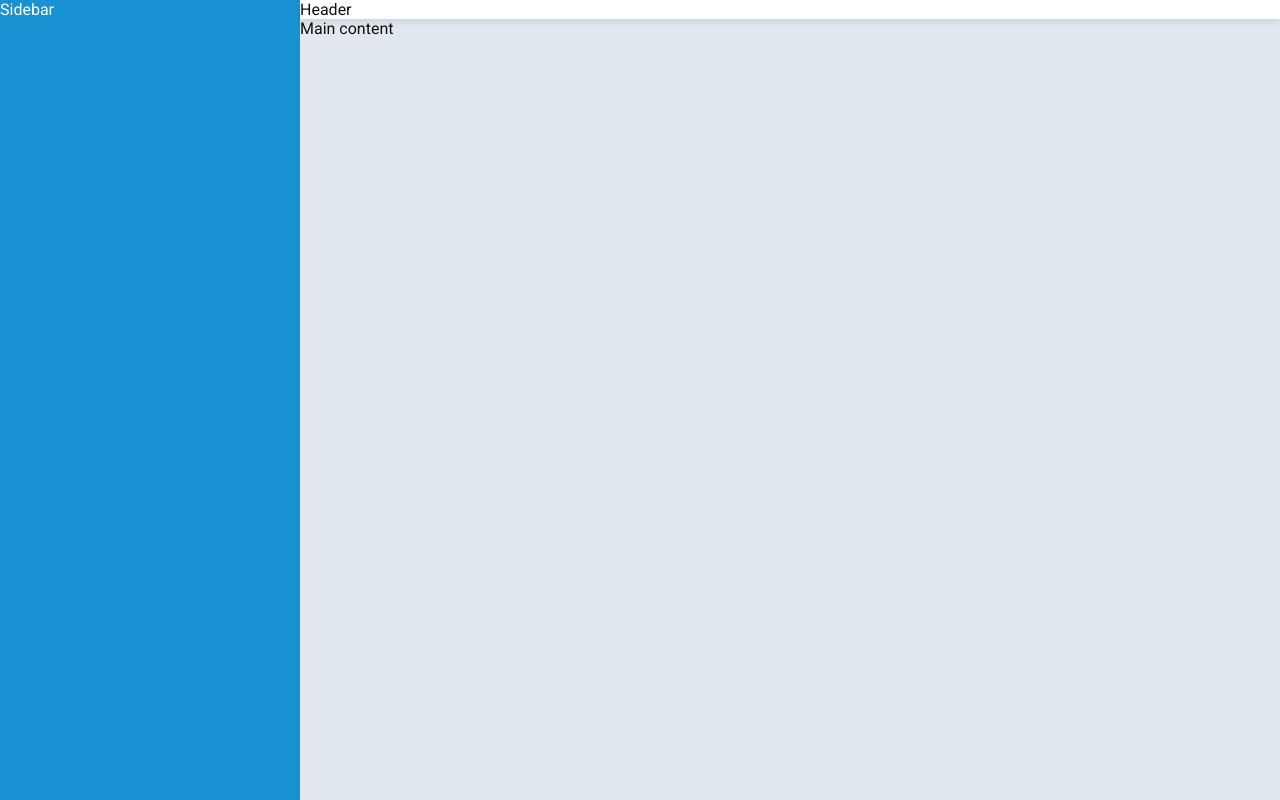
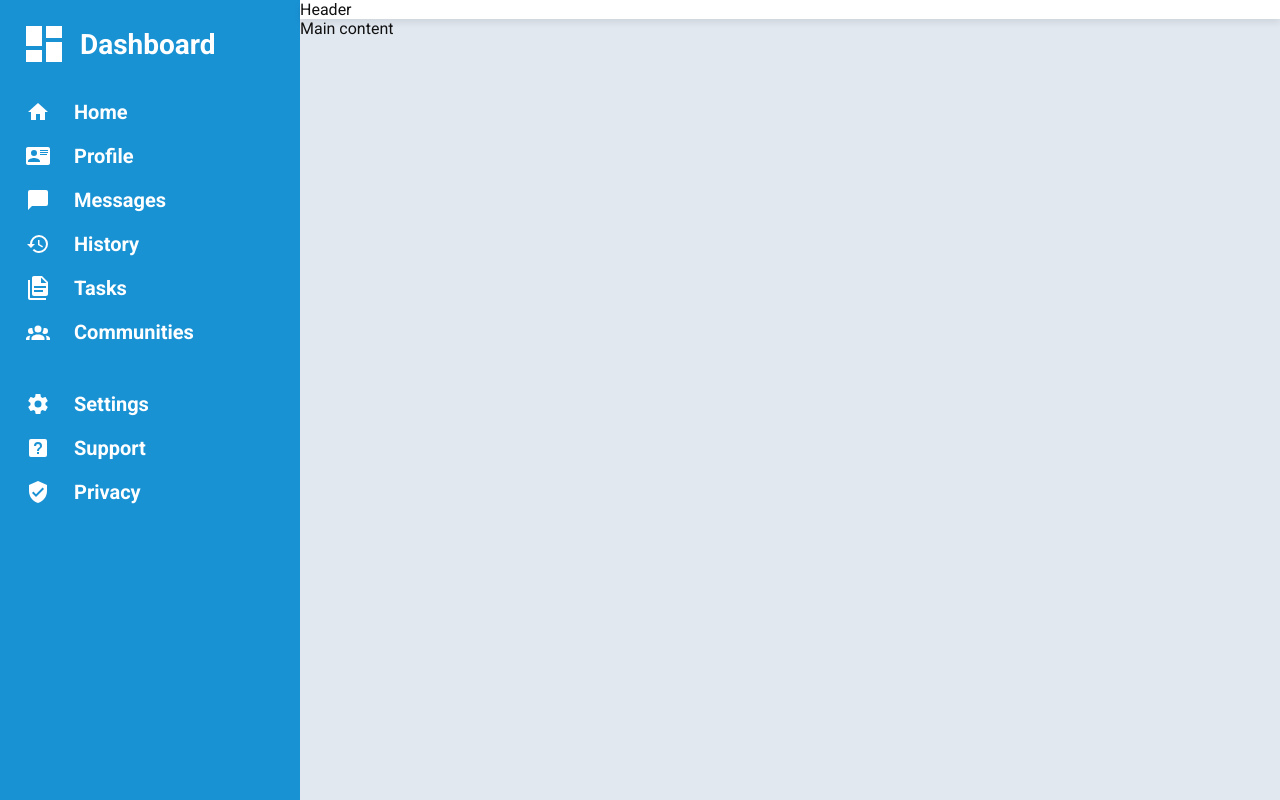
Before and after one commit to motazhoda17/odin-admin-dashboard, a plain HTML site: page index.html in a window 1280 px wide. Drawn offline with Linux system fonts and the light colour scheme.

Commit message:
Add sidebar branding and navigation with icons

```diff
--- a/index.html
+++ b/index.html
@@ -11,7 +11,27 @@
 </head>
 <body>
   <aside class="sidebar">
-    Sidebar
+    <div class="brand">
+      <img src="icons/view-dashboard.svg" alt="">
+      <span>Dashboard</span>
+    </div>
+
+    <nav>
+      <ul class="nav-list">
+        <li><a href="#"><img src="icons/home.svg" alt="">Home</a></li>
+        <li><a href="#"><img src="icons/card-account-details.svg" alt="">Profile</a></li>
+        <li><a href="#"><img src="icons/message.svg" alt="">Messages</a></li>
+        <li><a href="#"><img src="icons/history.svg" alt="">History</a></li>
+        <li><a href="#"><img src="icons/file-document-multiple.svg" alt="">Tasks</a></li>
+        <li><a href="#"><img src="icons/account-group.svg" alt="">Communities</a></li>
+      </ul>
+
+      <ul class="nav-list">
+        <li><a href="#"><img src="icons/cog.svg" alt="">Settings</a></li>
+        <li><a href="#"><img src="icons/help-box.svg" alt="">Support</a></li>
+        <li><a href="#"><img src="icons/shield-check.svg" alt="">Privacy</a></li>
+      </ul>
+    </nav>
   </aside>
 
   <header class="header">
--- a/style.css
+++ b/style.css
@@ -34,3 +34,57 @@ body {
 .main {
   grid-area: main;
 }
+
+/* ----- Sidebar ----- */
+.sidebar {
+  display: grid;
+  grid-template-rows: auto 1fr;
+  gap: 32px;
+  padding: 20px;
+}
+
+/* Icons are black SVG files: invert() turns them white */
+.sidebar img {
+  filter: invert(1);
+}
+
+.brand {
+  display: grid;
+  grid-template-columns: auto 1fr;
+  align-items: center;
+  gap: 12px;
+  font-size: 28px;
+  font-weight: 700;
+}
+
+.brand img {
+  width: 48px;
+}
+
+.nav-list {
+  list-style: none;
+  margin: 0 0 48px;
+  padding: 0;
+  display: grid;
+  gap: 20px;
+}
+
+.nav-list a {
+  display: grid;
+  grid-template-columns: 24px 1fr;
+  align-items: center;
+  gap: 24px;
+  padding-left: 6px;
+  color: #fff;
+  font-size: 20px;
+  font-weight: 700;
+  text-decoration: none;
+}
+
+.nav-list a:hover {
+  opacity: 0.8;
+}
+
+.nav-list img {
+  width: 24px;
+}
```
Also changed, not shown: icons/account-group.svg (added), icons/bell-ring-outline.svg (added), icons/card-account-details.svg (added), icons/cog.svg (added), icons/eye-plus-outline.svg (added), icons/file-document-multiple.svg (added), icons/help-box.svg (added), icons/history.svg (added), icons/home.svg (added), icons/magnify.svg (added), icons/message.svg (added), icons/shield-check.svg (added), icons/source-fork.svg (added), icons/star-plus-outline.svg (added), 1 more files.
